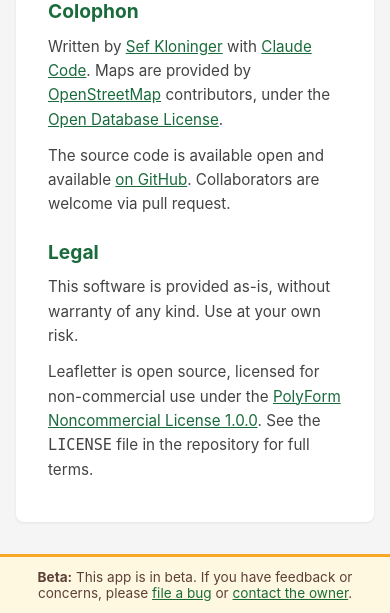
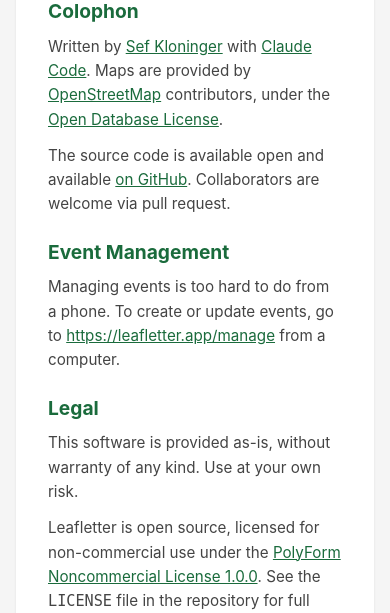
Before and after one commit to sefk/leafletter-app, a Django app: page /about/ in a window 390 px wide. Shown: the part 792-1405 px from the top of the page. Run offline with Django 5.2, Linux system fonts and the light colour scheme; parts of the project's set-up code (start-up, migrations or seed data) failed here and were passed over.

Commit message:
Remove Manage link from campaign header; add Event Management section to About
The manage interface doesn't work well on mobile, so the Manage link is
removed from the campaign detail page header. The About page now has an
"Event Management" section directing users to a desktop browser for
campaign management.

Co-Authored-By: Claude Sonnet 4.6 <noreply@anthropic.com>

```diff
--- a/campaigns/templates/campaigns/about.html
+++ b/campaigns/templates/campaigns/about.html
@@ -113,6 +113,13 @@
       rel="noopener">on GitHub</a>. Collaborators are welcome via pull request.
     </p>
 
+    <h2>Event Management</h2>
+    <p>
+      Managing events is too hard to do from a phone. To create or update
+      events, go to <a href="https://leafletter.app/manage">https://leafletter.app/manage</a>
+      from a computer.
+    </p>
+
     <h2>Legal</h2>
     <p>
       This software is provided as-is, without warranty of any kind.
--- a/campaigns/templates/campaigns/campaign_detail.html
+++ b/campaigns/templates/campaigns/campaign_detail.html
@@ -186,7 +186,6 @@
   <div class="header-icons">
     <a href="/about/" class="header-gear" title="About">About</a>
     <a href="/" class="header-gear" title="Home">Home</a>
-    <a href="/manage/{{ campaign.slug }}/" class="header-gear" title="Manage campaign">Manage</a>
   </div>
 </div>
 
```
